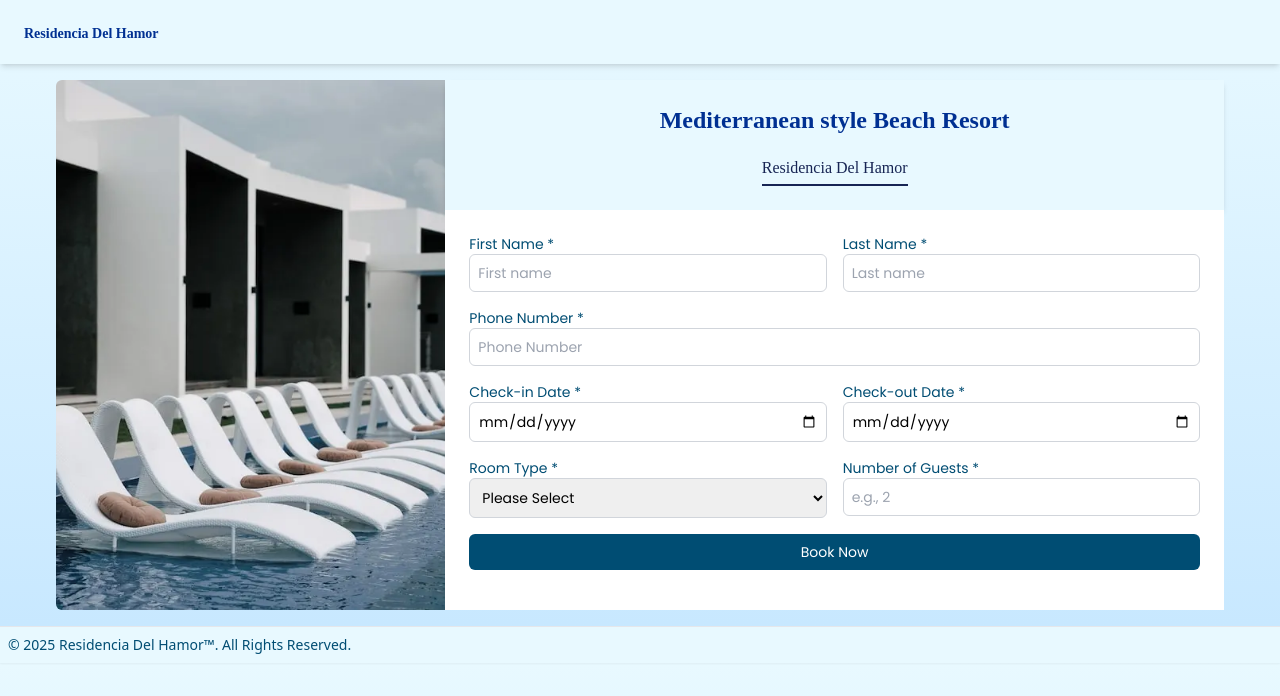
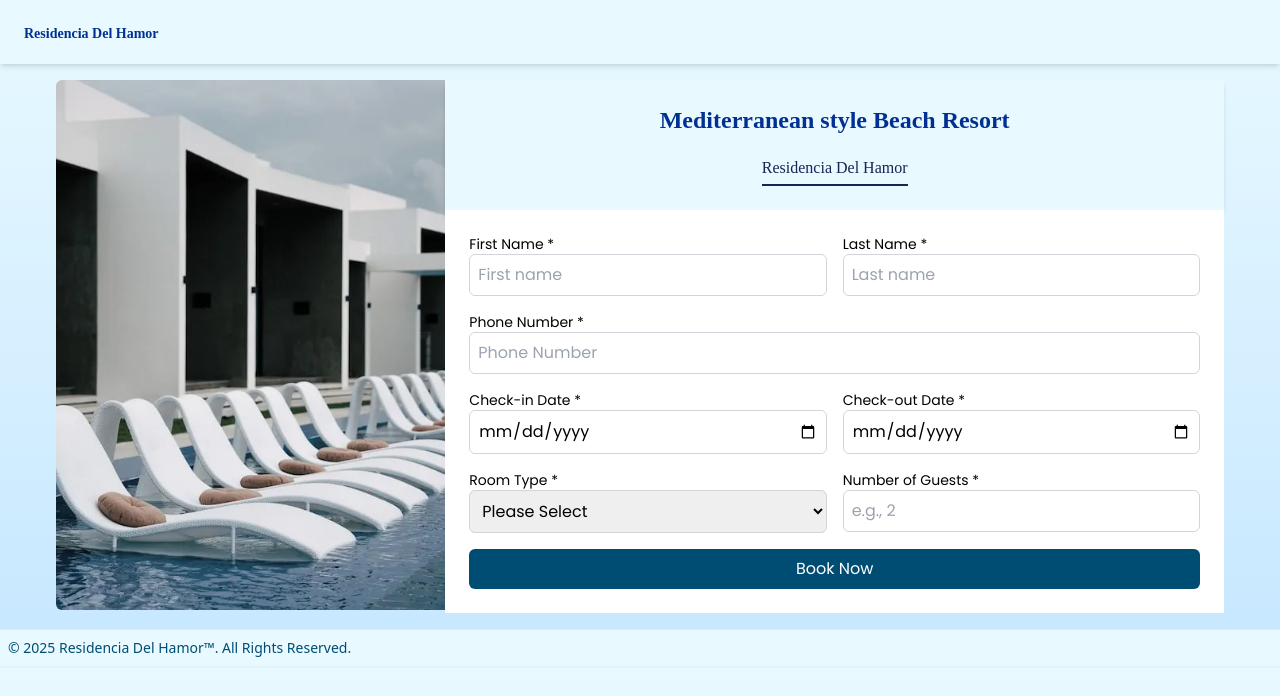
Before and after one commit to faithgutzperl/RecidenciaDelHamor-Webapp, a website: page src/book.html in a window 1280 px wide. Drawn offline with nearby package versions, Linux system fonts and the light colour scheme; a web font is replaced by a local one.

Commit message:
first commit

```diff
--- a/src/book.html
+++ b/src/book.html
@@ -35,55 +35,54 @@
             Residencia Del Hamor
           </a>
         </div>
-        <div class="bg-white h-[400px] p-6 font-['Poppins']">
+        <div class="bg-white p-6 font-['Poppins']">
           <form class="space-y-4">
-
             <!-- First and Last Name -->
-            <div class="grid grid-cols-1 md:grid-cols-2 gap-4 text-[#004D73]">
+            <div class="grid grid-cols-1 md:grid-cols-2 gap-4">
               <div>
                 <label for="firstName" class="block text-sm">First Name *</label>
                 <input type="text" id="firstName"
-                  class="w-full p-2 border text-sm border-gray-300 rounded-md focus:outline-none focus:ring-1 focus:ring-[#004D73]"
+                  class="w-full p-2 border border-gray-300 rounded-md focus:outline-none focus:ring-2 focus:ring-[#004D73]"
                   placeholder="First name" required />
               </div>
               <div>
                 <label for="lastName" class="block text-sm">Last Name *</label>
                 <input type="text" id="lastName"
-                  class="w-full p-2 border text-sm border-gray-300 rounded-md focus:outline-none focus:ring-1 focus:ring-[#004D73]"
+                  class="w-full p-2 border border-gray-300 rounded-md focus:outline-none focus:ring-2 focus:ring-[#004D73]"
                   placeholder="Last name" required />
               </div>
             </div>
 
             <!-- Contact Field -->
             <div>
-              <label for="contact" class="block text-sm text-[#004D73]">Phone Number *</label>
+              <label for="contact" class="block text-sm">Phone Number *</label>
               <input type="tel" id="contact"
-                class="w-full p-2 border text-sm border-gray-300 rounded-md focus:outline-none focus:ring-1 focus:ring-[#004D73]"
+                class="w-full p-2 border border-gray-300 rounded-md focus:outline-none focus:ring-2 focus:ring-[#004D73]"
                 placeholder="Phone Number" required />
             </div>
 
             <!-- Dates Section -->
             <div class="grid grid-cols-1 md:grid-cols-2 gap-4">
               <div>
-                <label for="checkIn" class="block text-sm text-[#004D73]">Check-in Date *</label>
+                <label for="checkIn" class="block text-sm">Check-in Date *</label>
                 <input type="date" id="checkIn"
-                  class="w-full p-2 border text-sm border-gray-300 rounded-md focus:outline-none focus:ring-1 focus:ring-[#004D73]"
+                  class="w-full p-2 border border-gray-300 rounded-md focus:outline-none focus:ring-2 focus:ring-[#004D73]"
                   required />
               </div>
               <div>
-                <label for="checkOut" class="block text-sm text-[#004D73]">Check-out Date *</label>
+                <label for="checkOut" class="block text-sm">Check-out Date *</label>
                 <input type="date" id="checkOut"
-                  class="w-full p-2 border text-sm border-gray-300 rounded-md focus:outline-none focus:ring-1 focus:ring-[#004D73]"
+                  class="w-full p-2 border border-gray-300 rounded-md focus:outline-none focus:ring-2 focus:ring-[#004D73]"
                   required />
               </div>
             </div>
 
-            <!-- Room Type & Number of Guests -->
+            <!-- Room Type & Guests -->
             <div class="grid grid-cols-1 md:grid-cols-2 gap-4">
               <div>
-                <label for="roomType" class="block text-sm text-[#004D73]">Room Type *</label>
+                <label for="roomType" class="block text-sm">Room Type *</label>
                 <select id="roomType"
-                  class="w-full p-2 border text-sm border-gray-300 rounded-md focus:outline-none focus:ring-1 focus:ring-[#004D73]"
+                  class="w-full p-2 border border-gray-300 rounded-md focus:outline-none focus:ring-2 focus:ring-[#004D73]"
                   required>
                   <option value="">Please Select</option>
                   <option value="R1">Executive Double Room With Beach View</option>
@@ -91,21 +90,20 @@
                   <option value="R3">Beach View Room</option>
                   <option value="R4">Double Or Twin Room With Beach View</option>
                   <option value="R5">Standard Queen Room</option>
-                  <option value="R5">Deluxe Room</option>
+                  <option value="R6">Deluxe Room</option>
                 </select>
               </div>
-
               <div>
-                <label for="guests" class="block text-sm text-[#004D73]">Number of Guests *</label>
+                <label for="guests" class="block text-sm">Number of Guests *</label>
                 <input type="number" id="guests" min="1" max="10"
-                  class="w-full p-2 border text-sm border-gray-300 rounded-md focus:outline-none focus:ring-1 focus:ring-[#004D73]"
+                  class="w-full p-2 border border-gray-300 rounded-md focus:outline-none focus:ring-2 focus:ring-[#004D73]"
                   placeholder="e.g., 2" required />
               </div>
             </div>
 
             <!-- Submit Button -->
             <button type="submit"
-              class="bg-[#004D73] text-white w-full py-2 rounded-md mt-4 text-sm hover:bg-[#003092] transition">
+              class="bg-[#004D73] text-white w-full py-2 rounded-md mt-4 hover:bg-[#003092] transition">
               Book Now
             </button>
           </form>
@@ -113,7 +111,6 @@
       </div>
     </div>
   </div>
-
 
   <footer
     class="bottom-0 left-0 z-20 w-full bg-[#E8F9FF] border-t border-gray-200 shadow-sm md:flex md:items-center md:justify-between md:p-2 ">
```
Also changed, not shown: README.md.
